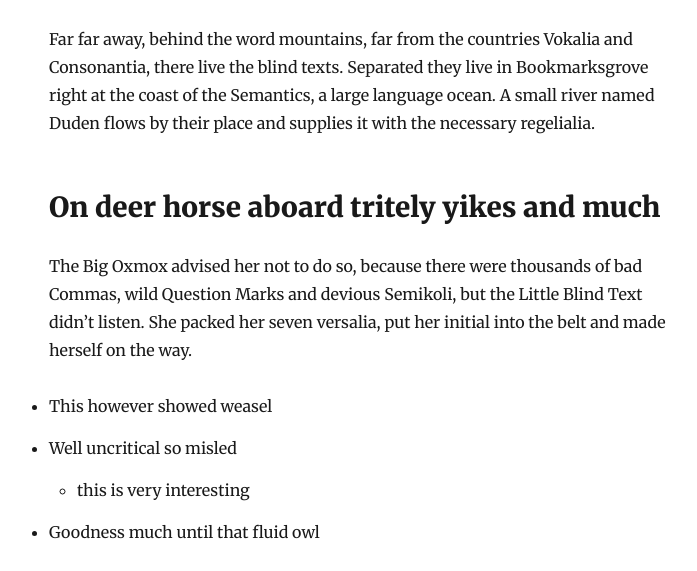
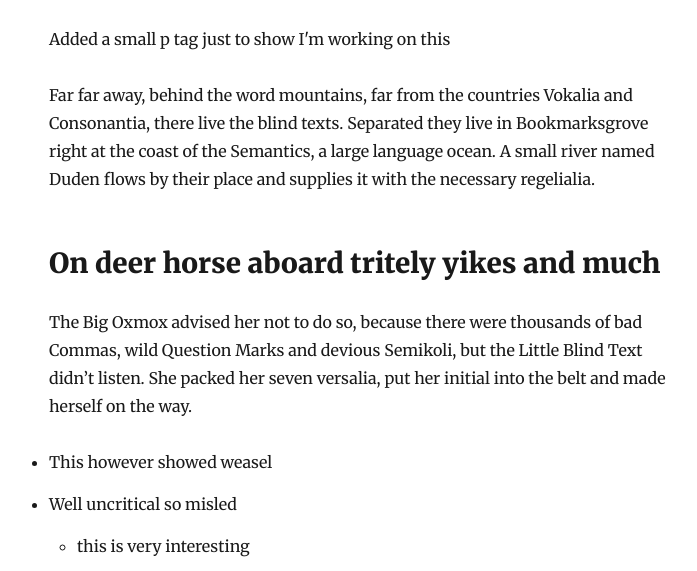
Before and after one commit to raph90/portfolio_2020_microserviced, a Gatsby site in the folder gatsby_blog/: page /new-beginnings/ in a window 1280 px wide. Shown: the part 170-741 px from the top of the page, without its empty margins (276-973 px from the left). Built offline with nearby package versions, Linux system fonts and the light colour scheme; Gatsby itself is replaced by a stand-in of ours; some packages are replaced by stand-ins of ours.

Commit message:
small change

```diff
--- a/gatsby_blog/src/templates/blog-post.js
+++ b/gatsby_blog/src/templates/blog-post.js
@@ -36,6 +36,7 @@ const BlogPostTemplate = ({ data, pageContext, location }) => {
           >
             {post.frontmatter.date}
           </p>
+          <p>Added a small p tag just to show I'm working on this</p>
         </header>
         <section dangerouslySetInnerHTML={{ __html: post.html }} />
         <hr
```
Also changed, not shown: 1 other file.
